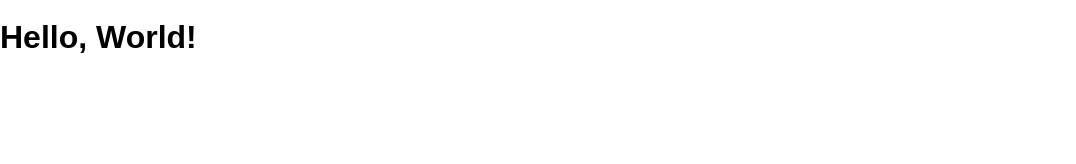
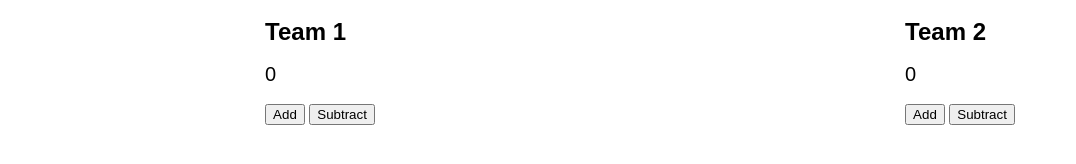
Before and after one commit to anglekto/intro-to-js, a website: page public/index.html in a window 1280 px wide. Shown: the whole page, without its empty margins (0-1076 px from the left). Drawn offline with Linux system fonts and the light colour scheme.

Commit message:
created a scoreboard

```diff
--- a/public/index.html
+++ b/public/index.html
@@ -8,7 +8,20 @@
     <link rel="stylesheet" href="/screen.css">
   </head>
   <body>
-    <h1 class='hello-world'></h1>
+    <section class='teams'>
+      <div class="team-1">
+        <h2>Team 1</h2>
+        <p class="team-1-score"></p>
+        <button class="team-1-add-button">Add</button>
+        <button class="team-1-subtract-button">Subtract</button>
+      </div>
+      <div class="team-2">
+          <h2>Team 2</h2>
+          <p class="team-2-score"></p>
+          <button class="team-2-add-button">Add</button>
+          <button class="team-2-subtract-button">Subtract</button>
+      </div>
+    </section>
     <script src="/main.js" charset="utf-8"></script>
   </body>
 </html>
--- a/public/main.js
+++ b/public/main.js
@@ -1,7 +1,49 @@
-const main = () => {
-  if (document.querySelector('h1.hello-world')) {
-    document.querySelector('h1.hello-world').textContent = 'Hello, World!'
+let teamOneScore = 0
+let teamTwoScore = 0
+
+// Adds one to the current score every time the function is called
+const teamOneAddOne = () => {
+  document.querySelector('.team-1-score').textContent = teamOneScore += 1
+  if (teamOneScore === 10) {
+    document.querySelector('.team-1-score').style.color = "red"
+    alert('Team 1 has won the game!')
+  } else {
+    document.querySelector('.team-1-score').style.color = "black"
   }
 }
+const teamTwoAddOne = () => {
+  document.querySelector('.team-2-score').textContent = teamTwoScore += 1
+}
 
+// Subtracts one to the current score every time the function is called
+const teamOneSubtractOne = () => {
+  document.querySelector('.team-1-score').textContent = teamOneScore -= 1
+  if (teamOneScore === 10) {
+    document.querySelector('.team-1-score').style.color = "red"
+  } else {
+    document.querySelector('.team-1-score').style.color = "black"
+  }
+}
+const teamTwoSubtractOne = () => {
+  document.querySelector('.team-2-score').textContent = teamTwoScore -= 1
+}
+
+const main = () => {
+  // Displays the current score
+  document.querySelector('.team-1-score').textContent = teamOneScore
+  document.querySelector('.team-2-score').textContent = teamTwoScore
+
+  // This is telling the browser that when the .team-1-add-button is clicked, call the teamOneAddOne function
+  document.querySelector('.team-1-add-button').addEventListener('click', teamOneAddOne)
+  // This is telling the browser that when the .team-1-subtract-button button is clicked, call the teamOneSubtractOne function
+  document.querySelector('.team-1-subtract-button').addEventListener('click', teamOneSubtractOne)
+  // This is telling the browser that when the .team-2-add-button is clicked, call the teamTwoAddOne function
+  document.querySelector('.team-2-add-button').addEventListener('click', teamTwoAddOne)
+  // This is telling the browser that when the .team-2-subtract-button button is clicked, call the teamTwoSubtractOne function
+  document.querySelector('.team-2-subtract-button').addEventListener('click', teamTwoSubtractOne)
+
+
+}
+
+// This is telling the browser that once the DOM is loaded, call the 'main' function
 document.addEventListener('DOMContentLoaded', main)
--- a/public/screen.css
+++ b/public/screen.css
@@ -10,3 +10,12 @@ body {
   margin: 0;
   min-height: 100%;
 }
+
+.teams {
+  display: flex;
+  justify-content: space-around;
+}
+
+.team-1-score, .team-2-score {
+  font-size: 20px;
+}
```
